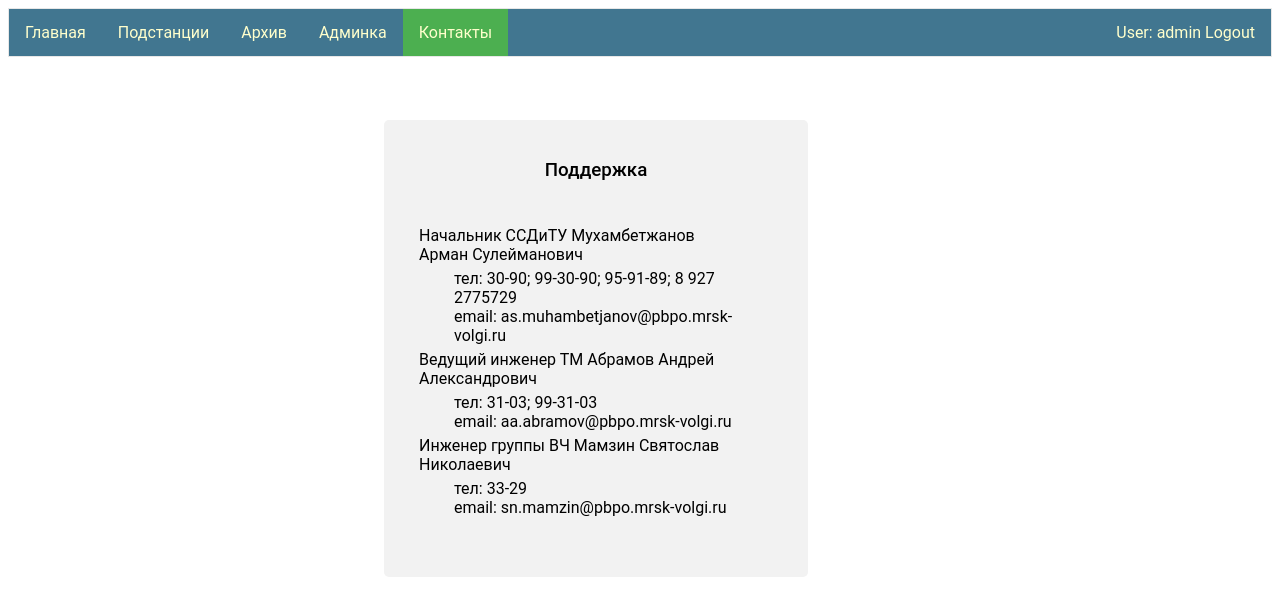
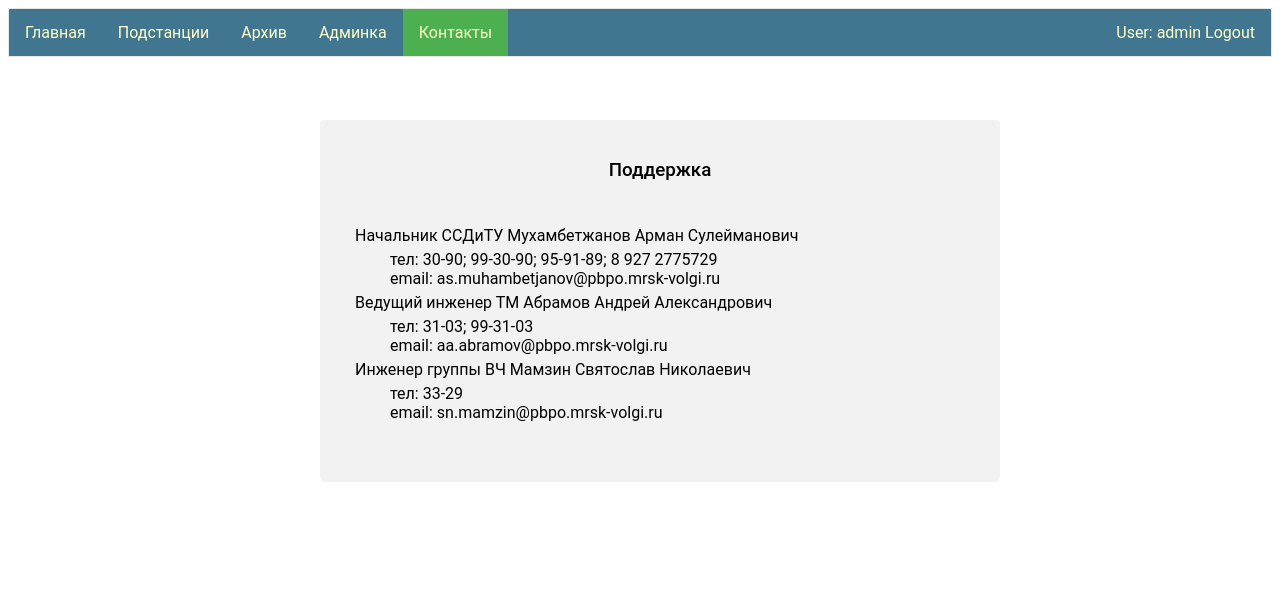
Before and after one commit to prohacker92/tm_project_django, a Django app: page /contacts/ in a window 1280 px wide. Shown: the top 616 px of the page. Run offline with Django 3.2, Linux system fonts and the light colour scheme; a user stored in the database is signed in; data comes from the database, SQL or seed files in the repository; both versions use the stored data as it was after the commit.

Commit message:
правка размера контейнера в contacts.html

```diff
--- a/support_contacts/templates/contacts.html
+++ b/support_contacts/templates/contacts.html
@@ -22,9 +22,9 @@ padding: 5px;
 
 .container {
   position: absolute;
-    left: 30%;
+    left: 25%;
     top: 15%;
-    width: 30%;
+    width: 50%;
     border-radius: 5px;
     background-color: #f2f2f2;
     padding: 20px;
```
Also changed, not shown: db.sqlite3.
